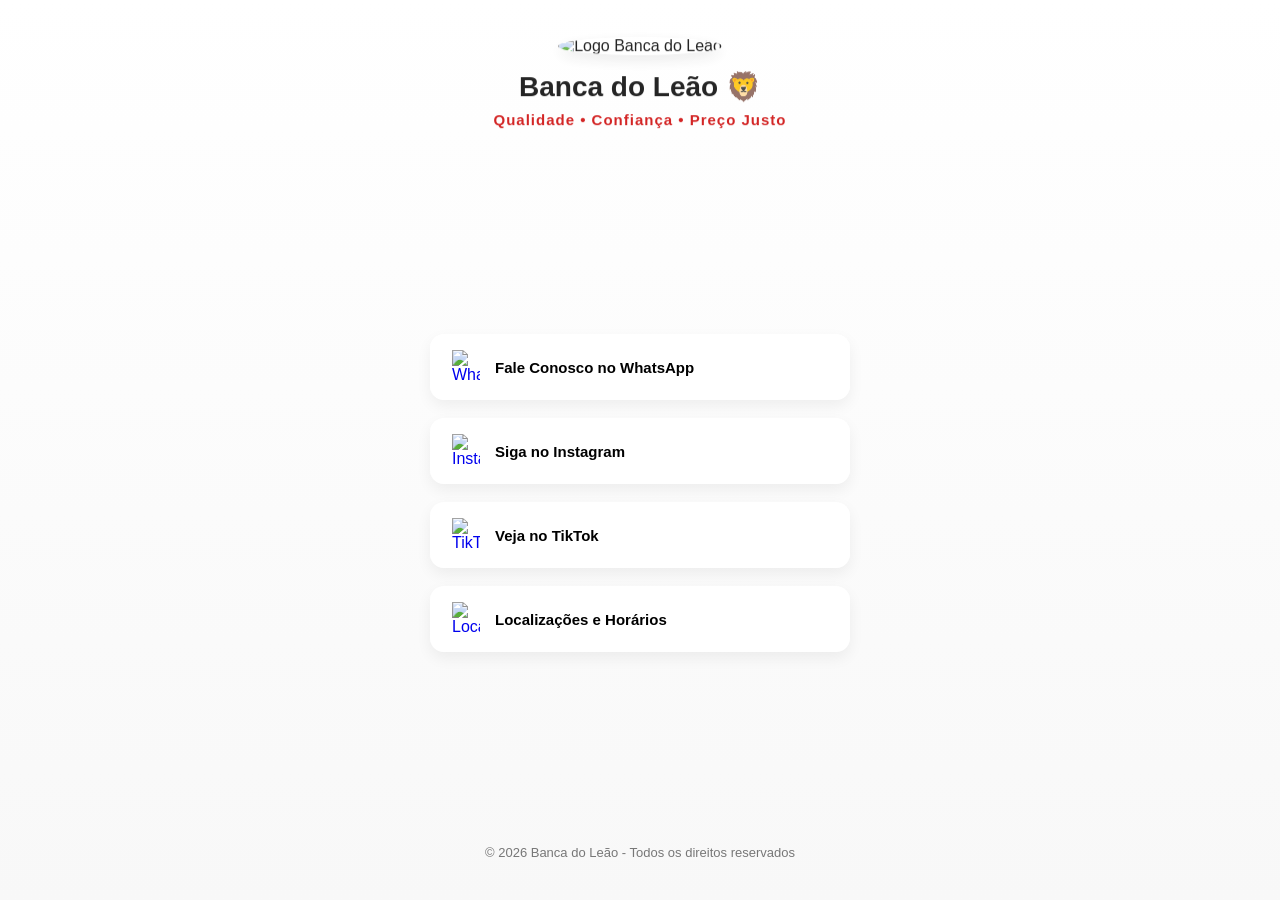
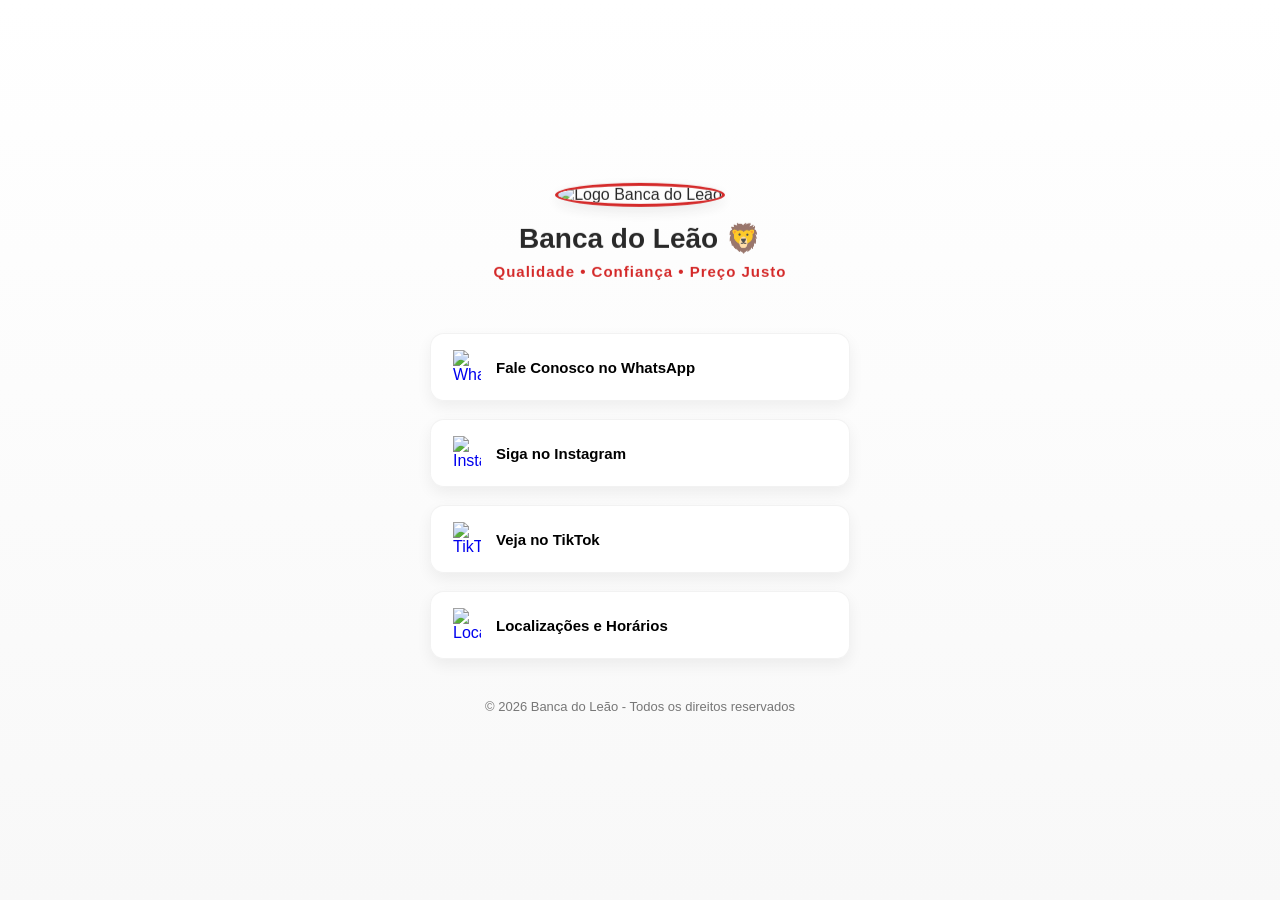

ola

--- a/style.css
+++ b/style.css
@@ -192,3 +192,30 @@ footer {
     background-color: #990000;
     transform: scale(1.05);
 }
+.card {
+    border: 1px solid rgba(0,0,0,0.05);
+}
+
+.card:active {
+    transform: scale(0.98);
+}
+
+.logo {
+    border: 3px solid #cc0000;
+}
+
+/* Animação suave nos links */
+.card {
+    transition: all 0.25s ease-in-out;
+}
+
+/* Sombra mais elegante */
+.container {
+    max-width: 500px;
+    margin: auto;
+}
+
+/* Botão voltar mais moderno */
+.btn-voltar {
+    box-shadow: 0 5px 15px rgba(204,0,0,0.3);
+}
